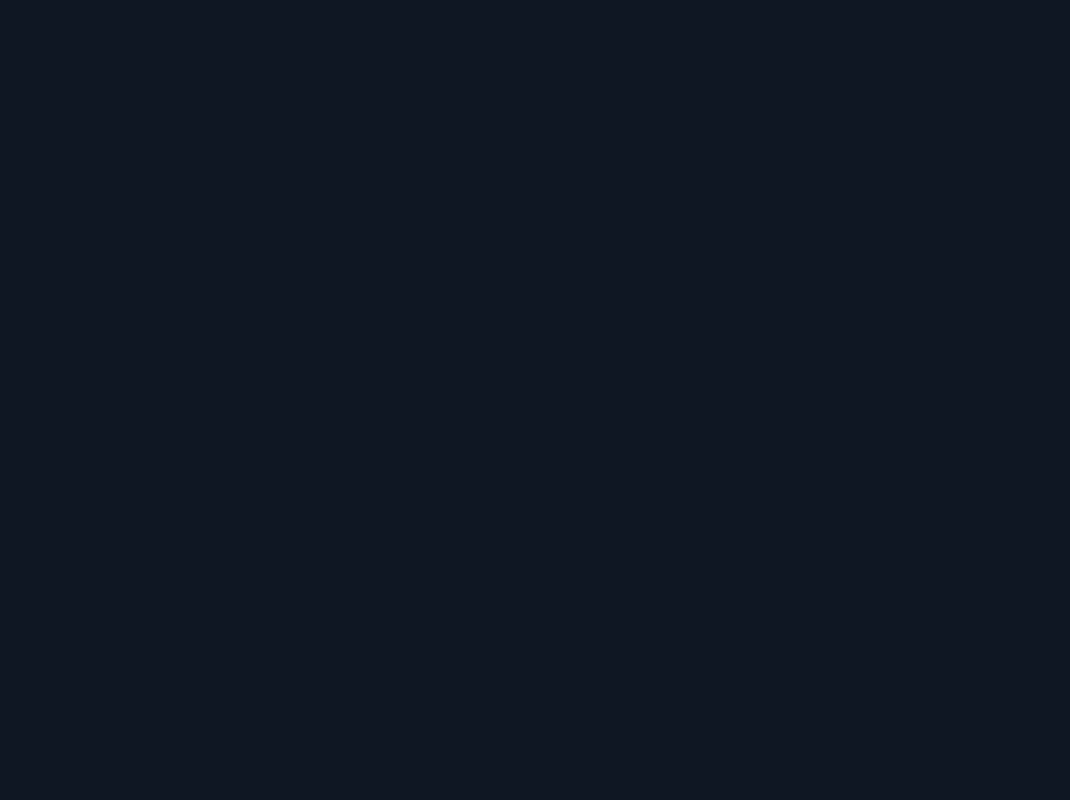
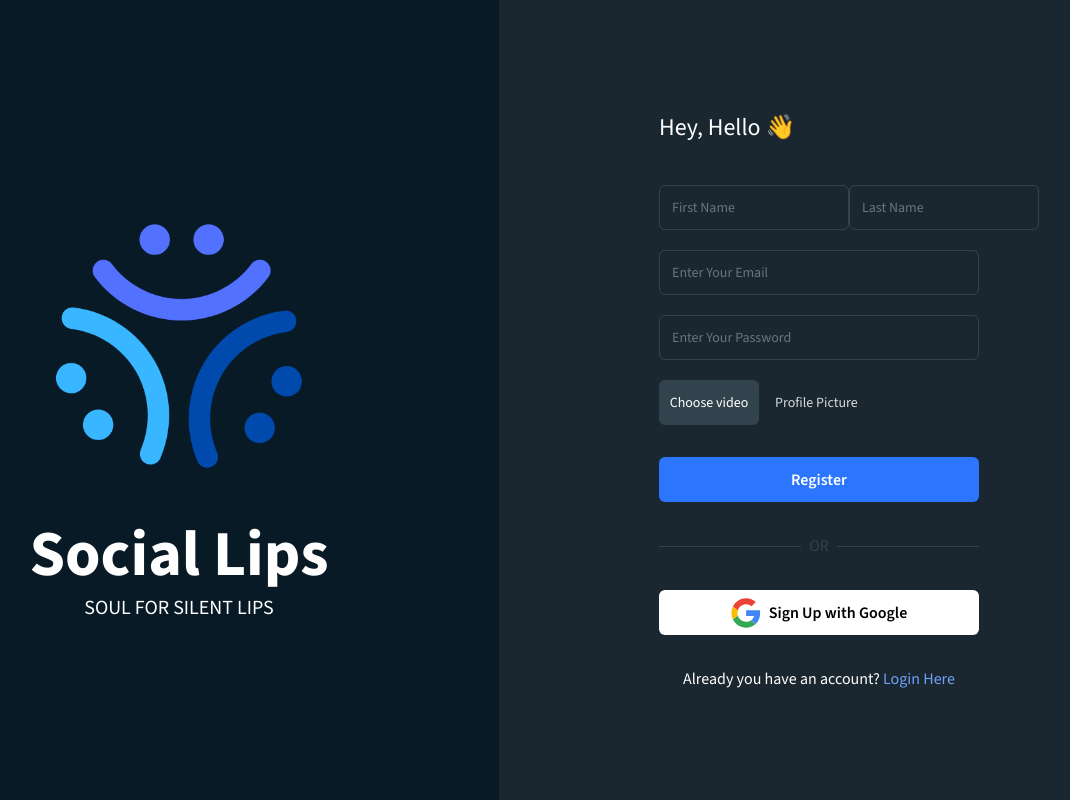
Before and after one commit to Social-Lips/Social-Lips-Front-End, a React (Vite) app: page /signup in a window 1280 px wide. Before the commit this address had no page. Shown: the whole page, without its empty margins (141-1211 px from the left). Built offline with nearby package versions, Linux system fonts and the light colour scheme.

Commit message:
sign up UI added

```diff
--- a/src/App.jsx
+++ b/src/App.jsx
@@ -12,9 +12,9 @@ function App() {
   return (
     <>
       <Routes>
-        {/* <Route path="/" element={<Home />} />
-        <Route path="login" element={<Login />} /> */}
-        <Route path="/" element={<SignUp />} />
+        <Route path="/" element={<Home />} />
+        <Route path="login" element={<Login />} />
+        <Route path="signup" element={<SignUp />} />
       </Routes>
     </>
   );
--- a/src/index.css
+++ b/src/index.css
@@ -1,13 +1,20 @@
+@import url("https://fonts.googleapis.com/css2?family=Source+Sans+3:wght@200;300;400;500;600;700;800;900&display=swap");
+
 @tailwind base;
 @tailwind components;
 @tailwind utilities;
 
 body {
-  /* margin: 0; */
+  margin: 0;
   /* display: flex;. */
   /* place-items: center;
   min-width: 320px;
   min-height: 100vh; */
-  --tw-bg-opacity: 1;
-  background-color: rgb(15 23 35 / var(--tw-bg-opacity));
+  /* --tw-bg-opacity: 1; */
+  /* background-color: rgb(15 23 35 / var(--tw-bg-opacity)); */
+  font-family: "Source Sans 3", sans-serif;
 }
+
+.text_input {
+  @apply border-[1px] border-input_box_gray bg-transparent mb-5 h-[45px] text-[14px] font-light text-white rounded-md;
+}
--- a/src/pages/SignUp.jsx
+++ b/src/pages/SignUp.jsx
@@ -1,7 +1,98 @@
 import React from "react";
+import { Link } from "react-router-dom";
 
 const SignUp = () => {
-  return <div>SignUp</div>;
+  return (
+    <main className="flex">
+      {/* logo section */}
+      <div className="bg-background_dark_blue text-white h-screen w-1/2 flex justify-center items-center flex-col">
+        <img src="../src/assets/logo.png" alt="logo" width={320} height={320} />
+        <h1 className="text-[64px] font-extrabold">Social Lips</h1>
+        <p className="text-[20px] font-light leading-3">SOUL FOR SILENT LIPS</p>
+      </div>
+
+      {/* sign up form section */}
+      <div className="bg-background_light_blue w-1/2 h-screen px-40 flex flex-col justify-center">
+        <h1 className="text-white text-[24px] font-medium mb-10">
+          Hey, Hello 👋
+        </h1>
+        <form action="POST" onClick={""} className="flex flex-col">
+          {/* name row */}
+          <div className="flex w-full justify-between items-center">
+            <input
+              type="text"
+              placeholder="First Name"
+              className="text_input w-[200px]"
+            />
+            <input
+              type="text"
+              placeholder="Last Name"
+              className="text_input w-[200px]"
+            />
+          </div>
+
+          {/* email row */}
+          <input
+            type="email"
+            placeholder="Enter Your Email"
+            className="text_input"
+          />
+
+          {/* password email */}
+          <input
+            type="password"
+            placeholder="Enter Your Password"
+            className="text_input"
+          />
+          {/* choose file */}
+          <div className="flex items-center mb-8">
+            <label className="w-[100px] h-[45px] self-center bg-input_box_gray rounded-md text-sm font-normal flex justify-center items-center text-white cursor-pointer">
+              <p className="">Choose video</p>
+              <input name="" type="file" id="formId" hidden />
+            </label>
+            <p className="font-light text-font_dark_gray text-[14px] ml-4 ">
+              Profile Picture
+            </p>
+          </div>
+
+          {/* register button */}
+          <button className="bg-button_blue text-white text-[16px] font-semibold h-[45px] rounded-md mb-8">
+            Register
+          </button>
+
+          {/* -----OR----- */}
+          <div className="flex items-center justify-center w-full mb-8">
+            <div className="bg-input_box_gray h-[1px] w-full " />
+            <p className="mx-2 text-input_box_gray">OR</p>
+            <div className="bg-input_box_gray h-[1px] w-full " />
+          </div>
+
+          {/* google button */}
+          <button className="bg-white text-black text-[16px] font-semibold h-[45px] rounded-md flex justify-center items-center mb-8">
+            <img
+              src="../src/assets/google.svg"
+              height={30}
+              width={30}
+              className="mr-2"
+            />
+            <p>Sign Up with Google</p>
+          </button>
+
+          {/* login link */}
+          <p className="text-white font-light text-[16px] self-center">
+            Already you have an account?
+            <Link
+              to={"/login"}
+              className="font-light text-[16px] text-[#71A0F7] cursor-pointer"
+            >
+              {" "}
+              Login Here
+            </Link>
+          </p>
+        </form>
+      </div>
+    </main>
+  );
 };
 
 export default SignUp;
--- a/tailwind.config.js
+++ b/tailwind.config.js
@@ -5,7 +5,7 @@ export default {
     extend: {
       colors: {
         background_dark_blue: "#081A26",
-        background_light_blue_: "#1A2730",
+        background_light_blue: "#1A2730",
         button_blue: "#2B75FF",
         font_dark_gray: "#D9D9D9",
         font_light_gray: "#9A9A9A",
```
Also changed, not shown: src/assets/google.svg (added).
